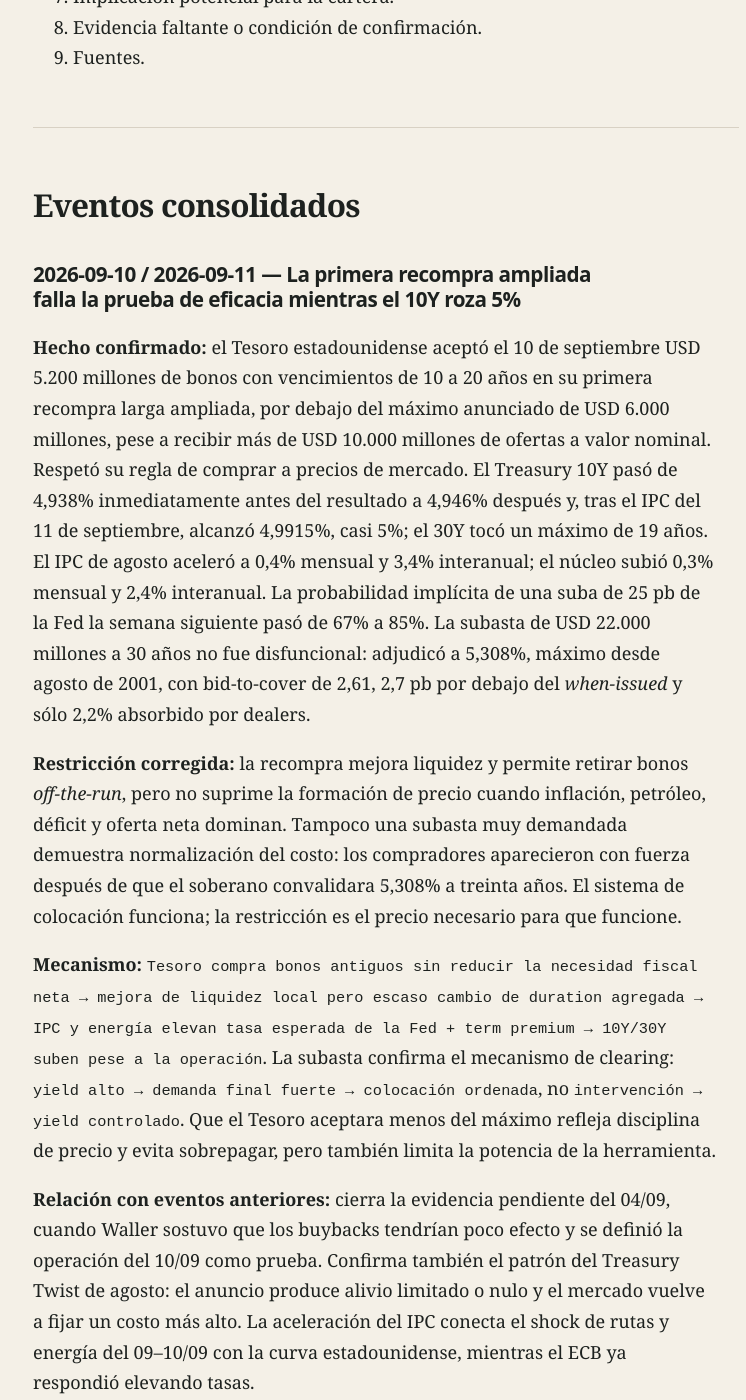
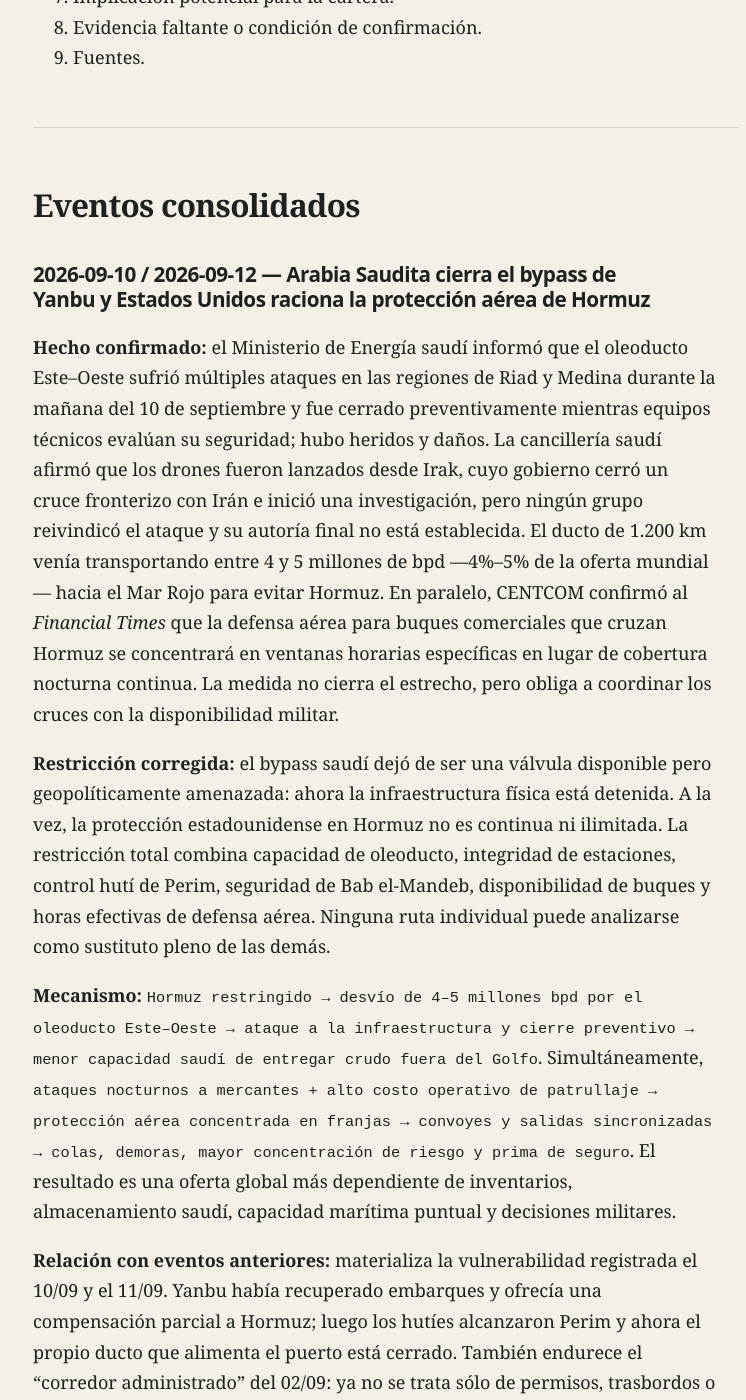
Before and after one commit to facundocabrera/plano-global, a Jekyll site: the page built from agent/eventos.md, in a window 1280 px wide and 1400 px high, scrolled down 2796 px. Shown: the whole window, without its empty margins (254-1000 px from the left). Built offline with Jekyll 4.4.1, drawn with Linux system fonts in a browser that asks for light colours; our own code applies the rules of GitHub Pages for plain Markdown files; some of the changed text lies outside the part shown.

Commit message:
Actualizar Event Ledger consolidado al 12 de septiembre de 2026

```diff
--- a/agent/eventos.md
+++ b/agent/eventos.md
@@ -52,6 +52,32 @@ El oro se monitorea como variable monetaria y no solo como commodity o precio de
 ---
 
 ## Eventos consolidados
+
+### 2026-09-10 / 2026-09-12 — Arabia Saudita cierra el bypass de Yanbu y Estados Unidos raciona la protección aérea de Hormuz
+
+**Hecho confirmado:** el Ministerio de Energía saudí informó que el oleoducto Este–Oeste sufrió múltiples ataques en las regiones de Riad y Medina durante la mañana del 10 de septiembre y fue cerrado preventivamente mientras equipos técnicos evalúan su seguridad; hubo heridos y daños. La cancillería saudí afirmó que los drones fueron lanzados desde Irak, cuyo gobierno cerró un cruce fronterizo con Irán e inició una investigación, pero ningún grupo reivindicó el ataque y su autoría final no está establecida. El ducto de 1.200 km venía transportando entre 4 y 5 millones de bpd —4%–5% de la oferta mundial— hacia el Mar Rojo para evitar Hormuz. En paralelo, CENTCOM confirmó al *Financial Times* que la defensa aérea para buques comerciales que cruzan Hormuz se concentrará en ventanas horarias específicas en lugar de cobertura nocturna continua. La medida no cierra el estrecho, pero obliga a coordinar los cruces con la disponibilidad militar.
+
+**Restricción corregida:** el bypass saudí dejó de ser una válvula disponible pero geopolíticamente amenazada: ahora la infraestructura física está detenida. A la vez, la protección estadounidense en Hormuz no es continua ni ilimitada. La restricción total combina capacidad de oleoducto, integridad de estaciones, control hutí de Perim, seguridad de Bab el-Mandeb, disponibilidad de buques y horas efectivas de defensa aérea. Ninguna ruta individual puede analizarse como sustituto pleno de las demás.
+
+**Mecanismo:** `Hormuz restringido → desvío de 4–5 millones bpd por el oleoducto Este–Oeste → ataque a la infraestructura y cierre preventivo → menor capacidad saudí de entregar crudo fuera del Golfo`. Simultáneamente, `ataques nocturnos a mercantes + alto costo operativo de patrullaje → protección aérea concentrada en franjas → convoyes y salidas sincronizadas → colas, demoras, mayor concentración de riesgo y prima de seguro`. El resultado es una oferta global más dependiente de inventarios, almacenamiento saudí, capacidad marítima puntual y decisiones militares.
+
+**Relación con eventos anteriores:** materializa la vulnerabilidad registrada el 10/09 y el 11/09. Yanbu había recuperado embarques y ofrecía una compensación parcial a Hormuz; luego los hutíes alcanzaron Perim y ahora el propio ducto que alimenta el puerto está cerrado. También endurece el “corredor administrado” del 02/09: ya no se trata sólo de permisos, trasbordos o costos, sino de ventanas militares discretas para navegar. El sistema conserva flujos —incluidas salidas puntuales de crudo y LNG—, pero los dos corredores y su infraestructura terrestre están correlacionados.
+
+**Efecto sobre Phase 1C / Phase 2:** refuerza **Phase 1C avanzada** al transformar riesgo logístico en pérdida temporal de capacidad física equivalente a varios puntos de la oferta mundial y sostener presión sobre energía, inflación y yields. No confirma Phase 2: la protección aérea es intervención operativa sobre una ruta, no control financiero del costo largo. Tampoco basta una eventual liberación de reservas. Para Phase 2 siguen faltando escala monetario-fiscal, persistencia, intención de suprimir el costo largo y efecto verificable sobre 10Y/30Y.
+
+**Implicación potencial para la cartera:** mantener exposición selectiva a productores, infraestructura y transporte fuera de Hormuz y del Mar Rojo. La opcionalidad de Vaca Muerta y LNG argentino aumenta junto con la de Estados Unidos, Brasil, Guyana, Canadá y África occidental, sin eliminar riesgo de ejecución ni justificar sesgo doméstico. Favorecer oro y activos reales como cobertura; sostener cautela con duration larga, crédito débil, aerolíneas, transporte y consumidores intensivos en combustible. No perseguir petróleo apalancado: el cierre es preventivo y una reapertura rápida, liberación de reservas o acuerdo diplomático puede comprimir la prima.
+
+**Evidencia pendiente:** magnitud y localización exacta del daño; fecha y capacidad de reinicio del oleoducto; inventarios y capacidad de carga disponible en Yanbu; pérdida neta de exportaciones saudíes; autoría confirmada y respuesta de Irak, Arabia Saudita e Irán; nuevas ofensivas sobre Perim y Bab el-Mandeb; horarios, duración y eficacia de la cobertura aérea estadounidense; ataques durante ventanas sin protección; primas de seguro y fletes; uso de reservas estratégicas; evolución de diésel y Brent; y transmisión adicional a inflación y tasas largas.
+
+**Fuentes:**
+
+- https://www.spa.gov.sa/en/N2674017
+- https://www.spa.gov.sa/en/N2674116
+- https://www.reuters.com/business/energy/saudis-shut-down-oil-pipeline-houthis-tighten-grip-red-sea-shipping-2026-09-12/
+- https://www.reuters.com/world/middle-east/saudi-arabia-says-drones-launched-iraq-hit-east-west-pipeline-holds-off-2026-09-11/
+- https://www.ft.com/content/d4b4105e-d91f-48bb-820e-64290e916f5e
+
+---
 
 ### 2026-09-10 / 2026-09-11 — La primera recompra ampliada falla la prueba de eficacia mientras el 10Y roza 5%
 
```
